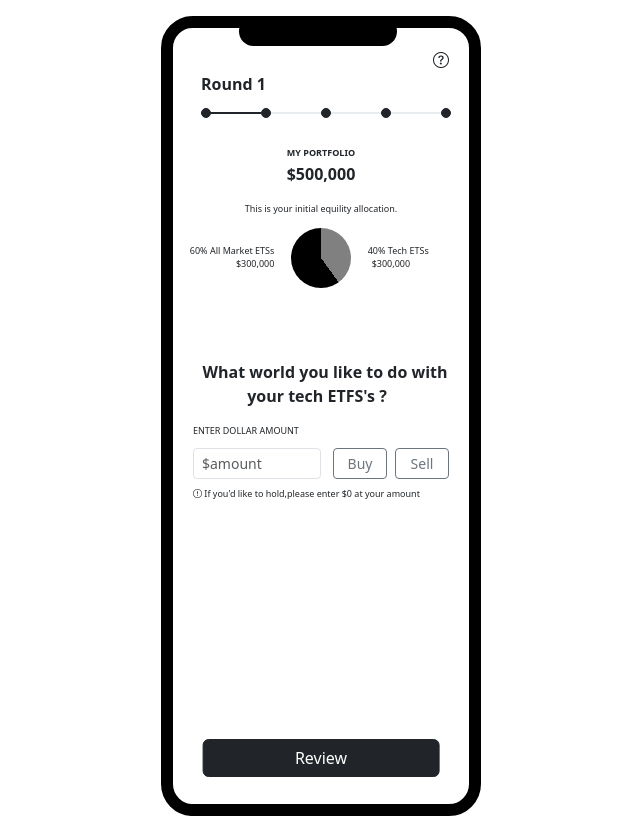
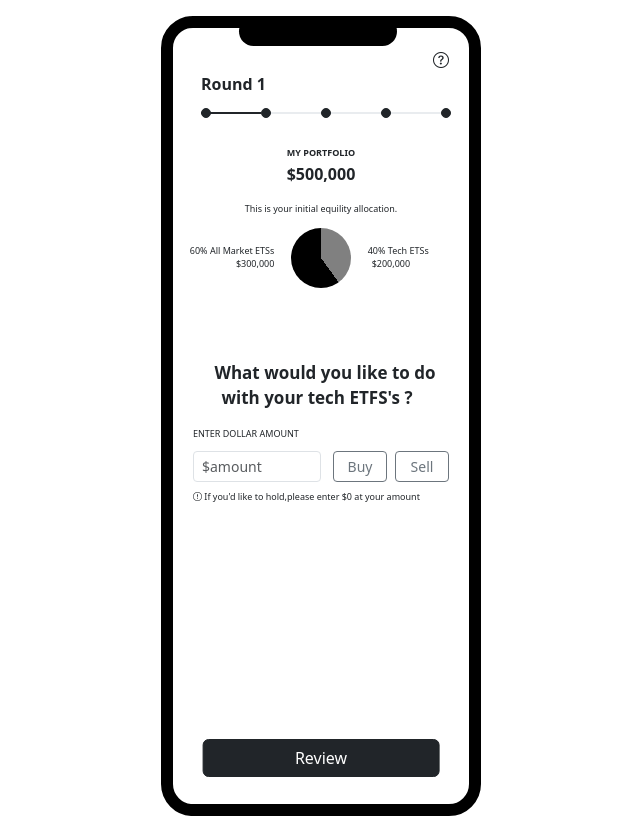
Before and after one commit to deshmukhanjali167/mobileapplicationnew, an Angular app: page /first in a window 1280 px wide. Shown: the whole page, without its empty margins (319-959 px from the left). Built offline with nearby package versions, Linux system fonts and the light colour scheme.

Commit message:
fix issue

```diff
--- a/src/app/component/firstpage/firstpage.component.css
+++ b/src/app/component/firstpage/firstpage.component.css
@@ -30,6 +30,9 @@
     font-size: 9px;
 }
 
+.techfont{
+    font-size: 16px;
+}
 
 .pie-chart {
     width: 60px;
@@ -206,6 +209,9 @@
         height: 100vh;
     }
 
+    .techfont{
+        font-size: 17px;
+    }
     .wrapper {
         border: none;
         padding: 8px;
--- a/src/app/component/firstpage/firstpage.component.html
+++ b/src/app/component/firstpage/firstpage.component.html
@@ -1,7 +1,7 @@
 <!-- first page -->
 <div class="container d-flex justify-content-center
  align-items-center   vh-100  ">
-    <div class="main-wrapper  ">
+    <div class="main-wrapper  vh-100">
         <div class="wrapper  mt-3">
             <div class="mobile-wrapper  ">
                 <div class="mobile-shape  ">
@@ -61,8 +61,8 @@
             <div class="row pb-4">
                 <div class="col-4 ps-2 pe-0">
                     <div class="mini_font text-end pt-3">
-                        <span>60% All Market ETSs </span>
-                        <span>$300,000</span>
+                        <div>60% All Market ETSs </div>
+                        <div>$300,000</div>
                     </div>
                 </div>
                 <div class="col-4 p-0 m-0">
@@ -70,16 +70,16 @@
                         <div class="pie-chart"></div>
                     </div>
                 </div>
-                <div class="col-4 ps-0  ">
+                <div class="col-4 ps-0 ">
                     <div class="mini_font text-start pt-3">
-                        <span>40% Tech ETSs </span>
-                        <span class="ps-1">$300,000</span>
+                        <div>40% Tech ETSs </div>
+                        <div class="ps-1">$200,000</div>
                     </div>
                 </div>
             </div>
             <div class="row pt-5">
                 <div class="col-12 text-center">
-                    <span class="px-2 fw-bold"> What world you like to do with your tech ETFS's ?</span>
+                    <span class="px-2 fw-bold techfont"> What would you like to do with your tech ETFS's ?</span>
                 </div>
             </div>
             <!-- buy and sell section -->
```
